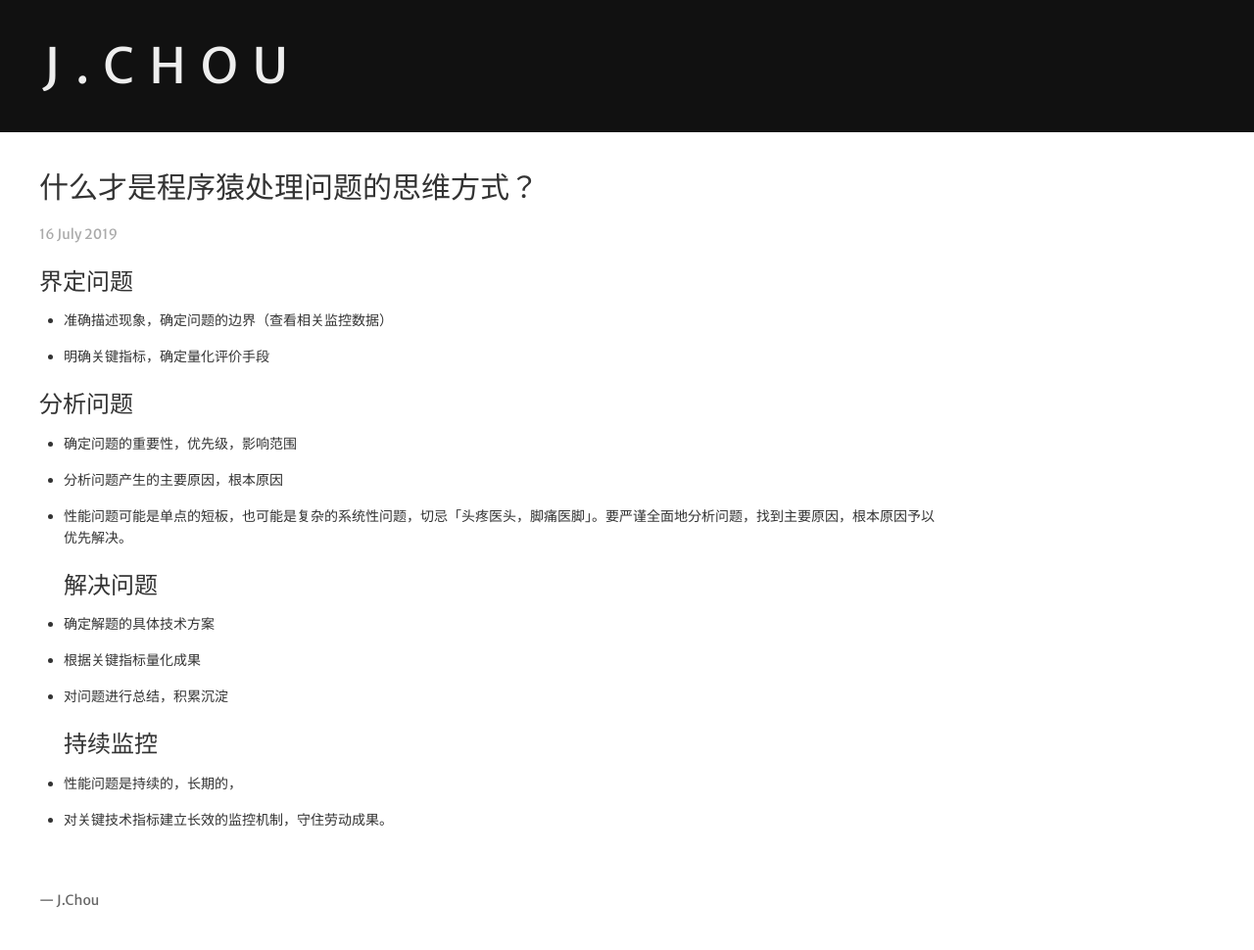
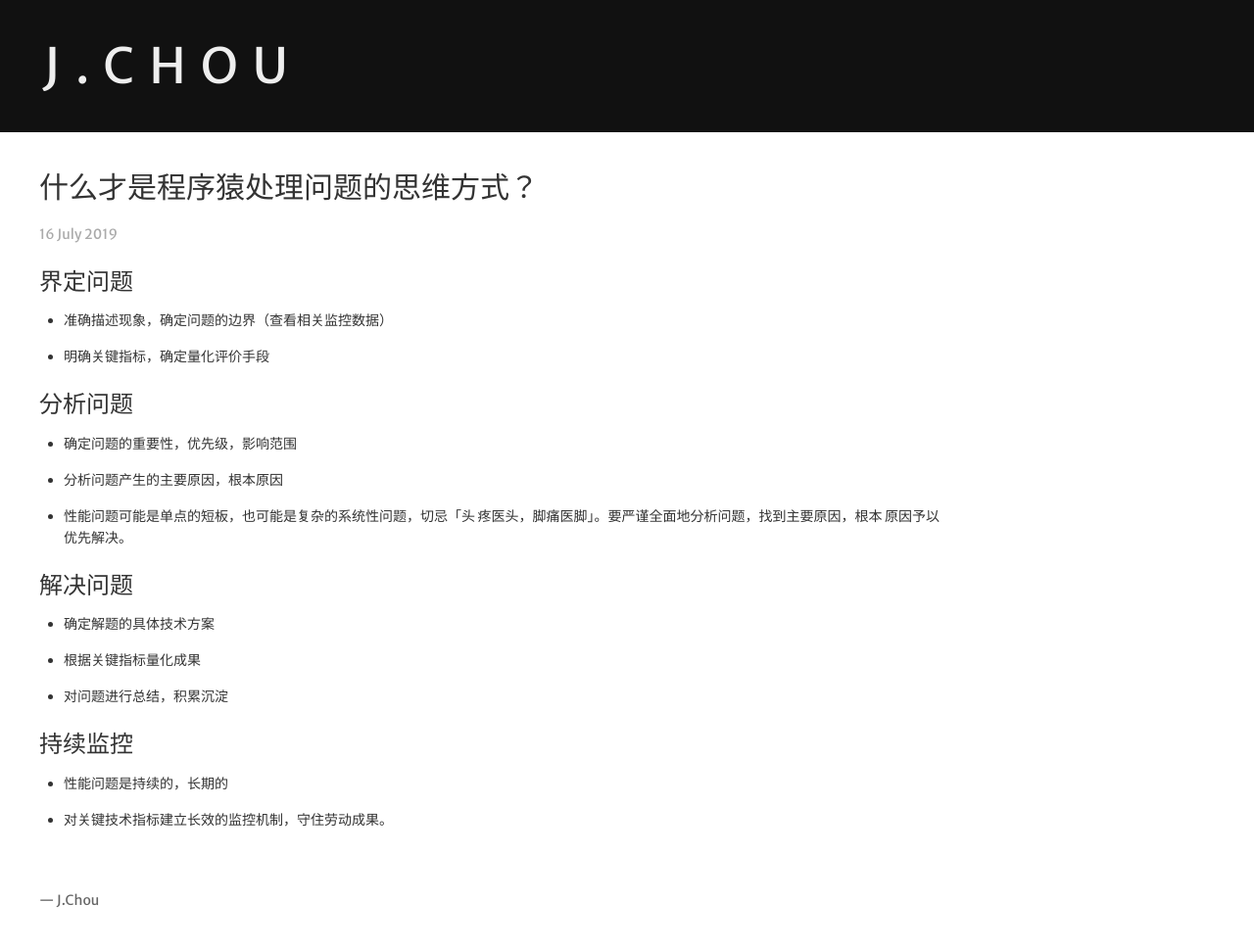
Before and after one commit to iknow4/iknow4.github.io, a Jekyll site: the page built from _posts/2019-07-16-什么才是程序猿处理问题的思维方式？.md, in a window 1280 px wide. Shown: the whole page at 98% size. Built offline with Jekyll 4.4.1, drawn with Linux system fonts in a browser that asks for light colours; nearby versions of some CDN libraries; comment, search, counter and statistics services are not loaded.

```diff
--- a/_posts/2019-07-16-什么才是程序猿处理问题的思维方式？.md
+++ b/_posts/2019-07-16-什么才是程序猿处理问题的思维方式？.md
@@ -12,11 +12,13 @@ tags:
 ### 分析问题
 * 确定问题的重要性，优先级，影响范围
 * 分析问题产生的主要原因，根本原因
-* 性能问题可能是单点的短板，也可能是复杂的系统性问题，切忌「头疼医头，脚痛医脚」。要严谨全面地分析问题，找到主要原因，根本原因予以优先解决。
+* 性能问题可能是单点的短板，也可能是复杂的系统性问题，切忌「头   疼医头，脚痛医脚」。要严谨全面地分析问题，找到主要原因，根本   原因予以优先解决。
+
 ### 解决问题
 * 确定解题的具体技术方案
 * 根据关键指标量化成果
 * 对问题进行总结，积累沉淀
+
 ### 持续监控
-* 性能问题是持续的，长期的，
+* 性能问题是持续的，长期的
 * 对关键技术指标建立长效的监控机制，守住劳动成果。
```
